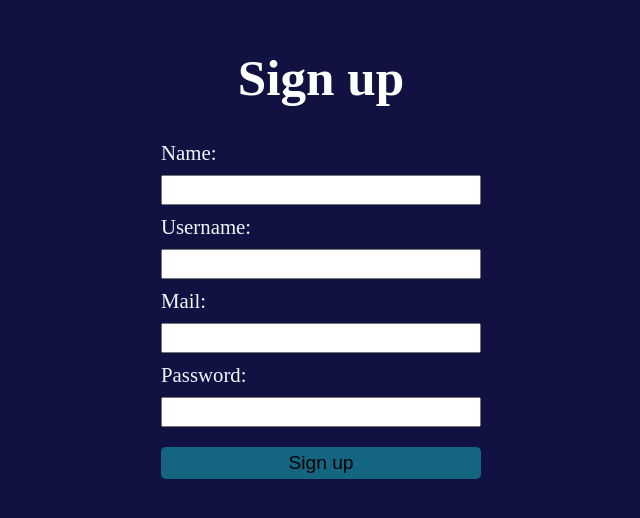
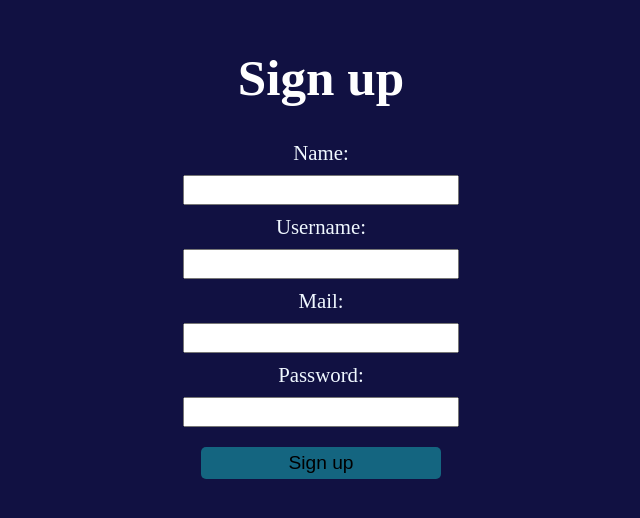
Before and after one commit to Libo99/MERN, a React (Create React App) app in the folder client/: page / in a window 1280 px wide. Shown: the part 154-672 px from the top of the page, without its empty margins (319-959 px from the left). Built offline with nearby package versions, Linux system fonts and the light colour scheme.

Commit message:
updated css on form

```diff
--- a/client/src/SignUp.css
+++ b/client/src/SignUp.css
@@ -28,11 +28,13 @@ form {
   flex-direction: column;
   margin: 0 auto;
   color: aliceblue;
+  align-items: center;
 }
 label,
 input {
   margin-bottom: 10px;
   font-size: 1.3rem;
+
 }
 button {
   background-color: rgb(20, 101, 128);
@@ -40,6 +42,7 @@ button {
   margin-top: 10px;
   border-radius: 5px;
   font-size: 1.2rem;
-  width: 20rem;
+  width: 15rem;
   height: 2rem;
+
 }
```
